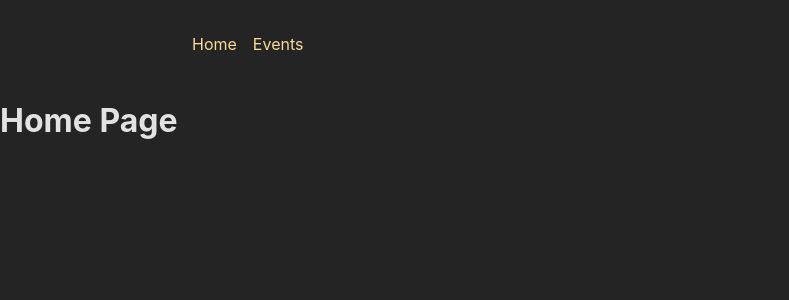
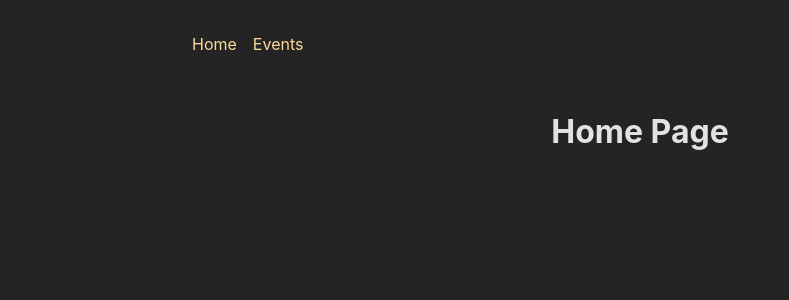
Before and after one commit to Line-Baumann-Haavik/Mini-React-projects, a React (Create React App) app in the folder 21-adv-starting-project/21-adv-starting-project/frontend/: page / in a window 1280 px wide. Shown: the top 300 px of the page, without its empty margins (0-789 px from the left). Built offline with nearby package versions, Linux system fonts and the light colour scheme.

Commit message:
fixed styling root

```diff
--- a/21-adv-starting-project/21-adv-starting-project/frontend/src/index.css
+++ b/21-adv-starting-project/21-adv-starting-project/frontend/src/index.css
@@ -48,3 +48,8 @@ ul {
   margin: 0;
   padding: 0;
 }
+
+main{
+  text-align: center;
+  margin: 2rem auto;
+}
--- a/21-adv-starting-project/21-adv-starting-project/frontend/src/pages/Root.js
+++ b/21-adv-starting-project/21-adv-starting-project/frontend/src/pages/Root.js
@@ -1,5 +1,6 @@
 import { Outlet } from "react-router-dom";
 import MainNavigation from "../components/MainNavigation";
+import "../index.css";
 
 export default function Root() {
   return (
```
